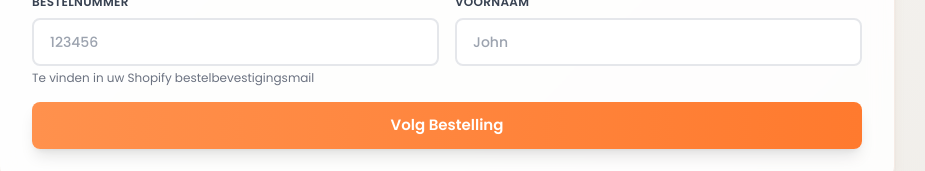
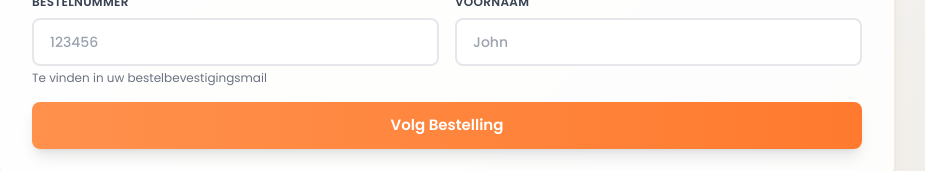
Before and after one commit to vansoestliving-sys/shopify-tracker, a Next.js app: page /track in a window 1280 px wide. Shown: the part 258-429 px from the top of the page, without its empty margins (193-1118 px from the left). Built offline with nearby package versions, Linux system fonts and the light colour scheme.

Commit message:
Remove Shopify reference from order tracking page help text

```diff
--- a/app/track/page.tsx
+++ b/app/track/page.tsx
@@ -105,7 +105,7 @@ export default function TrackPage() {
                   placeholder="123456"
                 />
                 <p className="mt-1 text-xs text-gray-500">
-                  Te vinden in uw Shopify bestelbevestigingsmail
+                  Te vinden in uw bestelbevestigingsmail
                 </p>
               </div>
 
```
